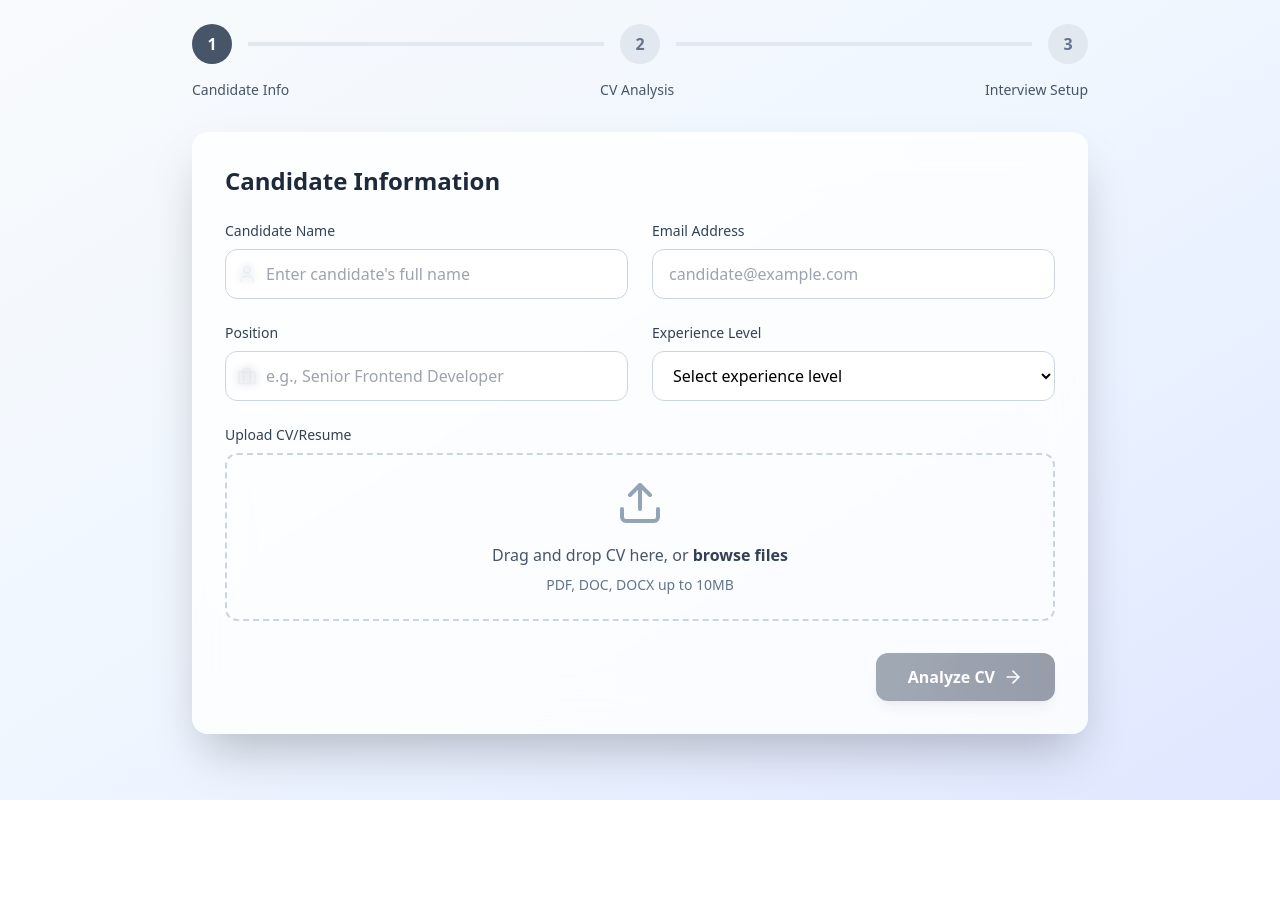
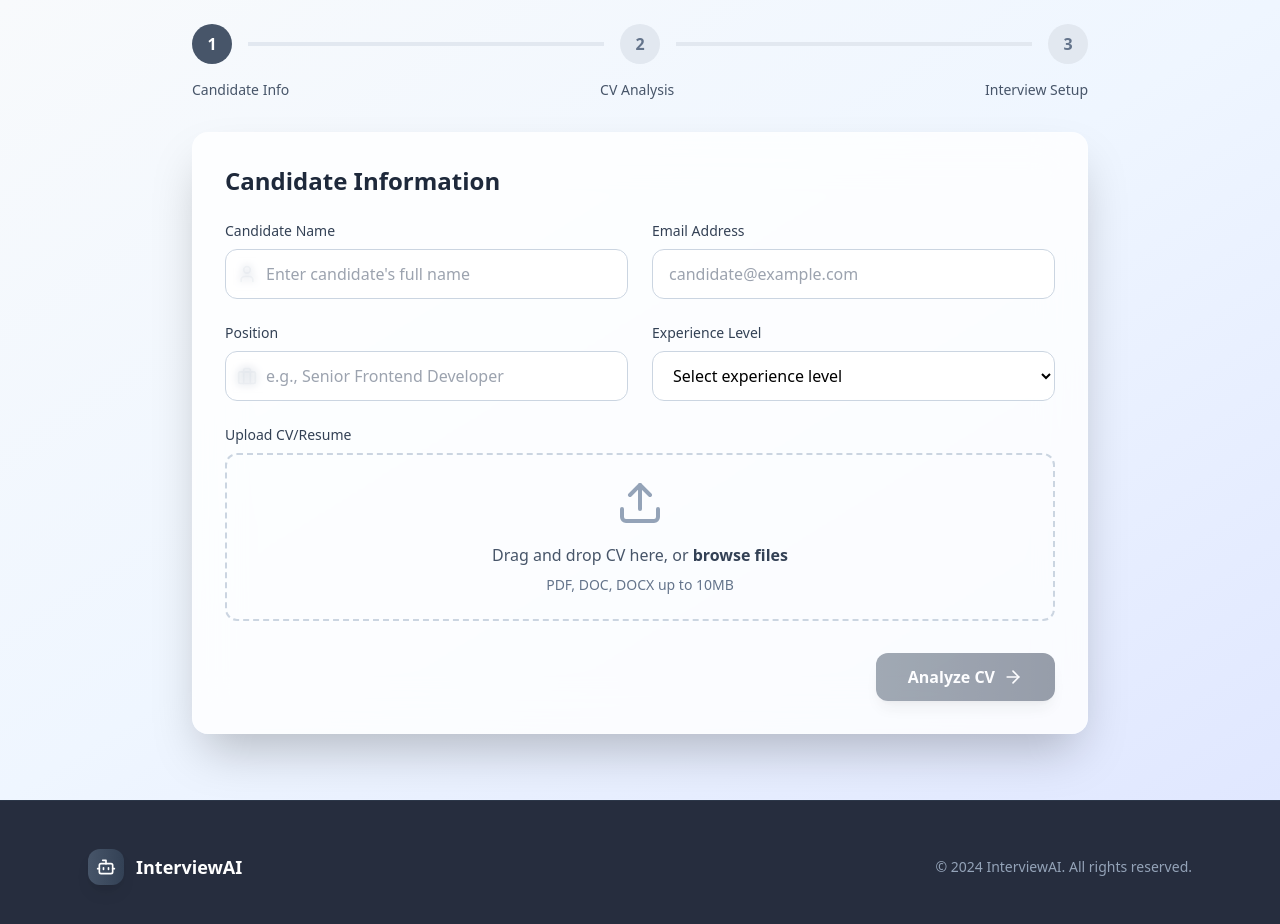
Before and after one commit to BasheerShalabi/InterviewAI, a React (Vite) app in the folder client/: page /interview in a window 1280 px wide. Shown: the top 924 px of the page. Before the commit the page ends 800 px from the top, so only its background shows below. Built offline with nearby package versions, Linux system fonts and the light colour scheme.

Commit message:
footerfeat: add FooterComponent and integrate it into LandingPage, AdminDashboard, InterviewForm, and ResultPage

```diff
--- /dev/null
+++ b/client/src/components/FooterComponent.jsx
@@ -0,0 +1,39 @@
+import React from 'react'
+import { Link } from 'react-router-dom';
+import { BotIcon } from 'lucide-react';
+import { motion } from 'framer-motion';
+const FooterComponent = () => {
+  return (
+    <div>
+       <footer className="bg-slate-900/90 backdrop-blur-sm text-white py-12 border-t border-slate-700/50">
+                <div className="max-w-6xl mx-auto px-6">
+                    <div className="flex items-center justify-between">
+                        <motion.div
+                            className="flex items-center gap-3"
+                            initial={{ opacity: 0, x: -20 }}
+                            whileInView={{ opacity: 1, x: 0 }}
+                            transition={{ duration: 0.6 }}
+                            viewport={{ once: true }}
+                        >
+                            <div className="p-2 bg-gradient-to-r from-slate-600 to-slate-700 rounded-xl shadow-lg">
+                                <BotIcon className="w-5 h-5 text-white" />
+                            </div>
+                            <span className="text-lg font-bold">InterviewAI</span>
+                        </motion.div>
+                        <motion.div
+                            className="text-sm text-slate-400"
+                            initial={{ opacity: 0, x: 20 }}
+                            whileInView={{ opacity: 1, x: 0 }}
+                            transition={{ duration: 0.6 }}
+                            viewport={{ once: true }}
+                        >
+                            © 2024 InterviewAI. All rights reserved.
+                        </motion.div>
+                    </div>
+                </div>
+            </footer>
+    </div>
+  )
+}
+
+export default FooterComponent
--- a/client/src/components/LandingPage.jsx
+++ b/client/src/components/LandingPage.jsx
@@ -4,6 +4,7 @@ import { BotIcon, Code, Users, Clock, CheckCircle, Play, ArrowRight, FileText, U
 import { motion } from 'framer-motion';
 import HeaderComponent from './HeaderComponent';
 import { useAuth } from '../context/AuthContext';
+import FooterComponent from './FooterComponent';
 
 export default function LandingPage() {
     const { user , logout } = useAuth();
@@ -380,33 +381,7 @@ export default function LandingPage() {
             </section>
 
             {/* Footer */}
-            <footer className="bg-slate-900/90 backdrop-blur-sm text-white py-12 border-t border-slate-700/50">
-                <div className="max-w-6xl mx-auto px-6">
-                    <div className="flex items-center justify-between">
-                        <motion.div
-                            className="flex items-center gap-3"
-                            initial={{ opacity: 0, x: -20 }}
-                            whileInView={{ opacity: 1, x: 0 }}
-                            transition={{ duration: 0.6 }}
-                            viewport={{ once: true }}
-                        >
-                            <div className="p-2 bg-gradient-to-r from-slate-600 to-slate-700 rounded-xl shadow-lg">
-                                <BotIcon className="w-5 h-5 text-white" />
-                            </div>
-                            <span className="text-lg font-bold">InterviewAI</span>
-                        </motion.div>
-                        <motion.div
-                            className="text-sm text-slate-400"
-                            initial={{ opacity: 0, x: 20 }}
-                            whileInView={{ opacity: 1, x: 0 }}
-                            transition={{ duration: 0.6 }}
-                            viewport={{ once: true }}
-                        >
-                            © 2024 InterviewAI. All rights reserved.
-                        </motion.div>
-                    </div>
-                </div>
-            </footer>
-        </div>
+            <FooterComponent />
+       </div>
     );
 }
--- a/client/src/pages/AdminDashboard.jsx
+++ b/client/src/pages/AdminDashboard.jsx
@@ -129,6 +129,8 @@ export default function AdminDashboard() {
     }
 
     return (
+            <>
+
         <div className="min-h-screen bg-gradient-to-br from-slate-50 via-blue-50 to-indigo-100 p-6">
             <div className="max-w-7xl mx-auto">
                 {/* Header */}
@@ -335,5 +337,8 @@ export default function AdminDashboard() {
                 </motion.div>
             </div>
         </div>
+        {/* Footer */}
+        <FooterComponent />
+    </>
     );
 }
--- a/client/src/pages/InterviewForm.jsx
+++ b/client/src/pages/InterviewForm.jsx
@@ -2,6 +2,7 @@ import React, { useState } from 'react';
 import { motion } from 'framer-motion';
 import { Upload, FileText, User, Briefcase, Clock, ArrowRight, CheckCircle } from 'lucide-react';
 import { useAuth } from '../context/AuthContext';
+import FooterComponent from '../components/FooterComponent';
 
 export default function InterviewForm() {
     const [step, setStep] = useState(1);
@@ -57,6 +58,9 @@ export default function InterviewForm() {
     };
 
     return (
+        <>
+
+
         <div className="min-h-screen bg-gradient-to-br from-slate-50 via-blue-50 to-indigo-100 p-6">
             <div className="max-w-4xl mx-auto">
                 {/* Progress Bar */}
@@ -404,6 +408,11 @@ export default function InterviewForm() {
                     </motion.div>
                 )}
             </div>
+
+
         </div>
+            {/* Footer */}
+            <FooterComponent />
+        </>
     );
 }
--- a/client/src/pages/ResultPage.jsx
+++ b/client/src/pages/ResultPage.jsx
@@ -114,6 +114,7 @@ export default function ResultsPage() {
     }
 
     return (
+        <>
         <div className="min-h-screen bg-gradient-to-br from-slate-50 via-blue-50 to-indigo-100 p-6">
             <div className="max-w-6xl mx-auto">
                 {/* Header */}
@@ -361,5 +362,8 @@ export default function ResultsPage() {
                 </div>
             </div>
         </div>
+            {/* Footer */}
+            <FooterComponent />
+        </>
     );
 }
```
